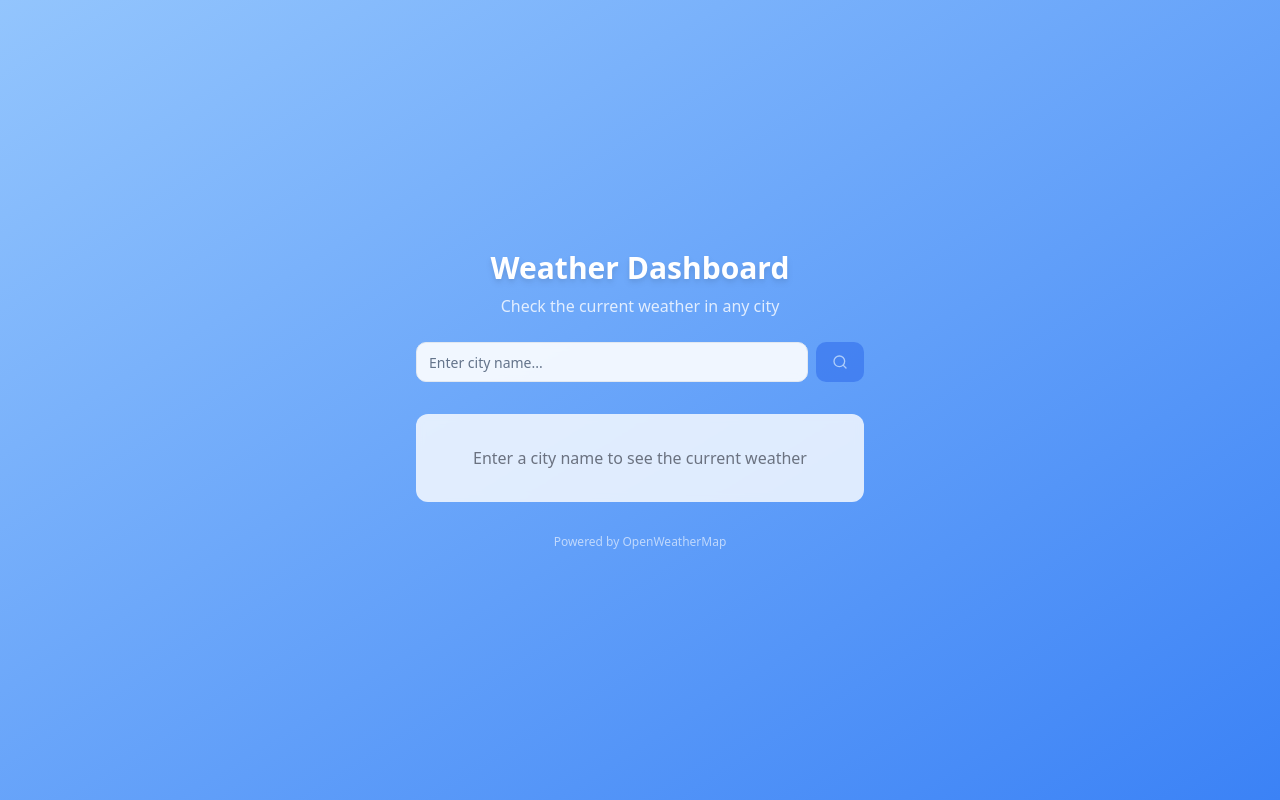
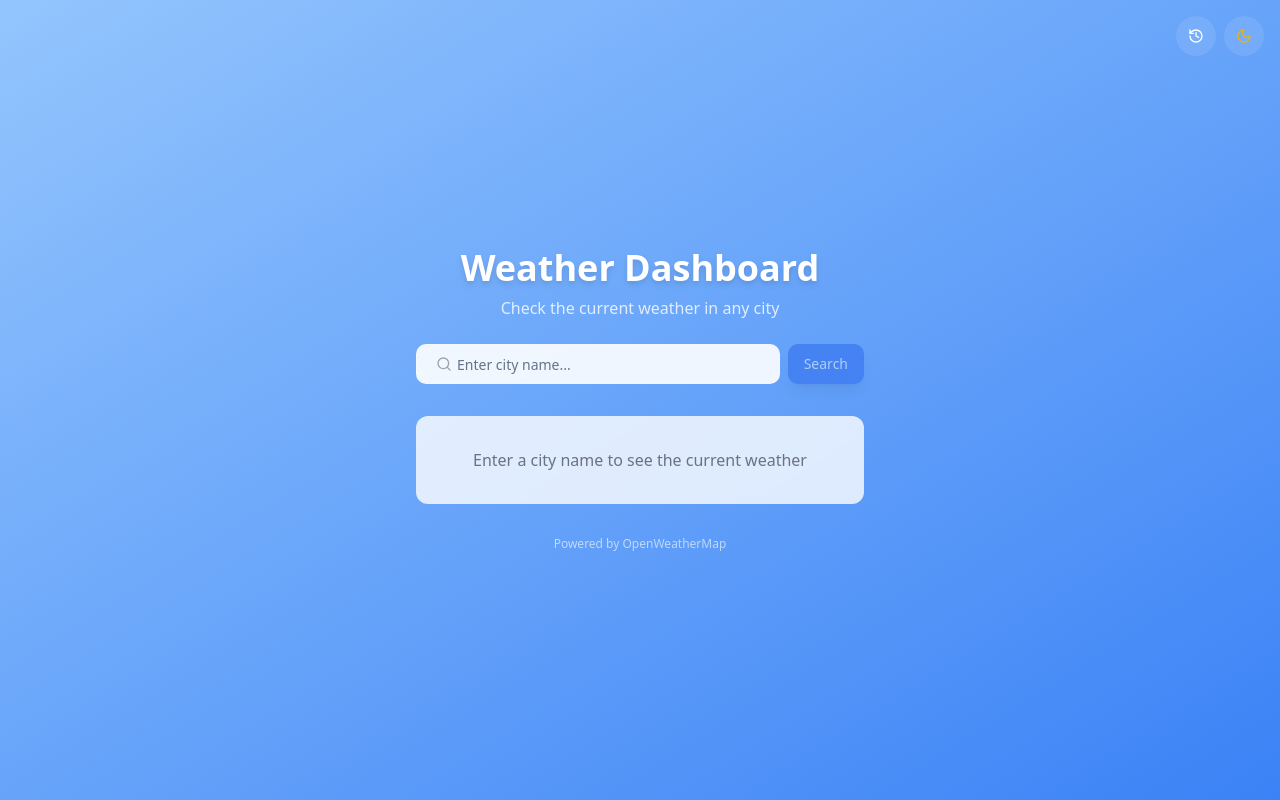
Before and after one commit to Gauranshi20/city-sky-viewer, a React (Vite) app: page / in a window 1280 px wide. Built offline with nearby package versions, Linux system fonts and the light colour scheme.

Commit message:
Refactor: Improve UI and add dark mode
This commit refactors the UI for a more customized and beautiful look. It also adds dark and light mode features.

```diff
--- a/src/App.tsx
+++ b/src/App.tsx
@@ -1,8 +1,10 @@
+
 import { Toaster } from "@/components/ui/toaster";
 import { Toaster as Sonner } from "@/components/ui/sonner";
 import { TooltipProvider } from "@/components/ui/tooltip";
 import { QueryClient, QueryClientProvider } from "@tanstack/react-query";
 import { BrowserRouter, Routes, Route } from "react-router-dom";
+import { ThemeProvider } from "@/context/ThemeContext";
 import Index from "./pages/Index";
 import NotFound from "./pages/NotFound";
 
@@ -10,6 +12,7 @@ const queryClient = new QueryClient();
 
 const App = () => (
   <QueryClientProvider client={queryClient}>
+    <ThemeProvider>
       <TooltipProvider>
         <Toaster />
         <Sonner />
@@ -21,6 +24,7 @@ const App = () => (
           </Routes>
         </BrowserRouter>
       </TooltipProvider>
+    </ThemeProvider>
   </QueryClientProvider>
 );
 
--- a/src/components/SearchBar.tsx
+++ b/src/components/SearchBar.tsx
@@ -20,25 +20,26 @@ const SearchBar: React.FC<SearchBarProps> = ({ onSearch, isLoading }) => {
   };
 
   return (
-    <form onSubmit={handleSubmit} className="w-full max-w-md">
-      <div className="flex w-full items-center space-x-2">
+    <form onSubmit={handleSubmit} className="w-full max-w-md relative">
+      <div className="flex w-full items-center space-x-2 relative">
         <Input
           type="text"
           placeholder="Enter city name..."
           value={city}
           onChange={(e) => setCity(e.target.value)}
-          className="flex-1 bg-white/90 dark:bg-gray-800/90 backdrop-blur-sm"
+          className="flex-1 bg-white/90 dark:bg-gray-800/90 backdrop-blur-sm border-white/20 dark:border-gray-700 text-gray-800 dark:text-gray-200 pl-10"
           disabled={isLoading}
         />
+        <Search className="absolute left-3 top-1/2 transform -translate-y-1/2 h-4 w-4 text-gray-400" />
         <Button
           type="submit"
           disabled={isLoading || !city.trim()}
-          className="bg-primary hover:bg-primary/90"
+          className="bg-primary hover:bg-primary/90 transition-all duration-300 shadow-lg hover:shadow-primary/20"
         >
           {isLoading ? (
             <div className="h-5 w-5 animate-spin rounded-full border-2 border-white border-t-transparent" />
           ) : (
-            <Search className="h-5 w-5" />
+            <span>Search</span>
           )}
         </Button>
       </div>
--- /dev/null
+++ b/src/components/ThemeToggle.tsx
@@ -0,0 +1,27 @@
+
+import React from 'react';
+import { Sun, Moon } from 'lucide-react';
+import { useTheme } from '@/context/ThemeContext';
+import { Button } from '@/components/ui/button';
+
+const ThemeToggle: React.FC = () => {
+  const { theme, toggleTheme } = useTheme();
+
+  return (
+    <Button
+      variant="ghost"
+      size="icon"
+      onClick={toggleTheme}
+      className="rounded-full w-10 h-10 bg-white/10 backdrop-blur-md text-white hover:bg-white/20 dark:bg-gray-800/30 dark:hover:bg-gray-800/60 transition-all"
+      aria-label="Toggle theme"
+    >
+      {theme === 'light' ? (
+        <Moon className="h-5 w-5 text-yellow-500" />
+      ) : (
+        <Sun className="h-5 w-5 text-yellow-400" />
+      )}
+    </Button>
+  );
+};
+
+export default ThemeToggle;
--- a/src/components/WeatherDashboard.tsx
+++ b/src/components/WeatherDashboard.tsx
@@ -1,14 +1,26 @@
-import React, { useState } from 'react';
+import React, { useState, useEffect } from 'react';
 import SearchBar from './SearchBar';
 import WeatherCard from './WeatherCard';
+import ThemeToggle from './ThemeToggle';
 import { getWeatherByCity, WeatherData, getWeatherBackgroundClass } from '@/services/weatherService';
 import { useToast } from '@/hooks/use-toast';
+import { History, RefreshCw } from 'lucide-react';
+import { Sheet, SheetContent, SheetTrigger } from '@/components/ui/sheet';
+import { Button } from '@/components/ui/button';
+import { useTheme } from '@/context/ThemeContext';
 
 const WeatherDashboard: React.FC = () => {
   const [weatherData, setWeatherData] = useState<WeatherData | null>(null);
   const [isLoading, setIsLoading] = useState(false);
   const [backgroundClass, setBackgroundClass] = useState('weather-gradient-default');
+  const [searchHistory, setSearchHistory] = useState<string[]>([]);
   const { toast } = useToast();
+  const { theme } = useTheme();
+
+  useEffect(() => {
+    const storedHistory = JSON.parse(localStorage.getItem('weatherSearchHistory') || '[]');
+    setSearchHistory(storedHistory);
+  }, []);
 
   const handleSearch = async (city: string) => {
     setIsLoading(true);
@@ -16,16 +28,11 @@ const WeatherDashboard: React.FC = () => {
       const data = await getWeatherByCity(city);
       setWeatherData(data);
       setBackgroundClass(getWeatherBackgroundClass(data.condition));
-      // Store the search in localStorage
-      const searchHistory = JSON.parse(localStorage.getItem('weatherSearchHistory') || '[]');
-      if (!searchHistory.includes(city)) {
-        searchHistory.unshift(city);
-        // Keep only the last 5 searches
-        if (searchHistory.length > 5) {
-          searchHistory.pop();
-        }
-        localStorage.setItem('weatherSearchHistory', JSON.stringify(searchHistory));
-      }
+
+      const updatedHistory = [city, ...searchHistory.filter(item => item.toLowerCase() !== city.toLowerCase())];
+      const limitedHistory = updatedHistory.slice(0, 5);
+      setSearchHistory(limitedHistory);
+      localStorage.setItem('weatherSearchHistory', JSON.stringify(limitedHistory));
     } catch (error) {
       let message = 'Failed to fetch weather data';
       if (error instanceof Error) {
@@ -41,10 +48,56 @@ const WeatherDashboard: React.FC = () => {
     }
   };
 
+  const refreshWeather = async () => {
+    if (weatherData) {
+      handleSearch(weatherData.city);
+    }
+  };
+
   return (
-    <div className={`min-h-screen flex flex-col items-center justify-center p-4 transition-all duration-500 ${backgroundClass}`}>
-      <div className="w-full max-w-md text-center mb-8">
-        <h1 className="text-3xl font-bold mb-2 text-white drop-shadow-md">Weather Dashboard</h1>
+    <div
+      className={`min-h-screen flex flex-col items-center justify-center p-4 transition-all duration-500 ${backgroundClass} ${theme === 'dark' ? 'dark' : ''}`}
+    >
+      <div className="absolute top-4 right-4 z-10 flex gap-2">
+        <Sheet>
+          <SheetTrigger asChild>
+            <Button
+              variant="ghost"
+              size="icon"
+              className="rounded-full w-10 h-10 bg-white/10 backdrop-blur-md text-white hover:bg-white/20 dark:bg-gray-800/30 dark:hover:bg-gray-800/60 transition-all"
+            >
+              <History className="h-5 w-5" />
+            </Button>
+          </SheetTrigger>
+          <SheetContent className="bg-white/90 dark:bg-gray-800/90 backdrop-blur-lg">
+            <div className="py-6">
+              <h3 className="text-lg font-medium mb-4">Search History</h3>
+              <div className="space-y-2">
+                {searchHistory.length > 0 ? (
+                  searchHistory.map((city, index) => (
+                    <Button
+                      key={index}
+                      variant="outline"
+                      className="w-full justify-start"
+                      onClick={() => handleSearch(city)}
+                    >
+                      {city}
+                    </Button>
+                  ))
+                ) : (
+                  <p className="text-sm text-gray-500 dark:text-gray-400">No search history yet</p>
+                )}
+              </div>
+            </div>
+          </SheetContent>
+        </Sheet>
+        <ThemeToggle />
+      </div>
+
+      <div className="w-full max-w-md text-center mb-8 relative">
+        <h1 className="text-4xl font-bold mb-2 text-white drop-shadow-md animate-fade-in">
+          Weather Dashboard
+        </h1>
         <p className="text-white/80 mb-6">Check the current weather in any city</p>
         <SearchBar onSearch={handleSearch} isLoading={isLoading} />
       </div>
@@ -57,9 +110,19 @@ const WeatherDashboard: React.FC = () => {
           </div>
         </div>
       ) : weatherData ? (
-        <WeatherCard data={weatherData} />
+        <div className="relative w-full max-w-md">
+          <WeatherCard data={weatherData} />
+          <Button
+            variant="ghost"
+            size="icon"
+            className="absolute -top-2 -right-2 rounded-full w-9 h-9 bg-white/20 backdrop-blur-sm hover:bg-white/30 text-white"
+            onClick={refreshWeather}
+          >
+            <RefreshCw className="h-4 w-4" />
+          </Button>
+        </div>
       ) : (
-        <div className="w-full max-w-md p-8 bg-white/80 dark:bg-gray-800/80 backdrop-blur-sm rounded-lg text-center">
+        <div className="w-full max-w-md p-8 bg-white/80 dark:bg-gray-800/80 backdrop-blur-sm rounded-lg text-center animate-fade-in">
           <p className="text-gray-500 dark:text-gray-400">
             Enter a city name to see the current weather
           </p>
--- /dev/null
+++ b/src/context/ThemeContext.tsx
@@ -0,0 +1,53 @@
+
+import React, { createContext, useContext, useEffect, useState } from 'react';
+
+type Theme = 'light' | 'dark';
+
+interface ThemeContextType {
+  theme: Theme;
+  toggleTheme: () => void;
+}
+
+const ThemeContext = createContext<ThemeContextType | undefined>(undefined);
+
+export function ThemeProvider({ children }: { children: React.ReactNode }) {
+  const [theme, setTheme] = useState<Theme>(() => {
+    // Check for stored theme preference or user's system preference
+    const savedTheme = localStorage.getItem('theme') as Theme;
+    if (savedTheme) return savedTheme;
+
+    return window.matchMedia('(prefers-color-scheme: dark)').matches
+      ? 'dark'
+      : 'light';
+  });
+
+  useEffect(() => {
+    // Update document class when theme changes
+    if (theme === 'dark') {
+      document.documentElement.classList.add('dark');
+    } else {
+      document.documentElement.classList.remove('dark');
+    }
+
+    // Store theme preference
+    localStorage.setItem('theme', theme);
+  }, [theme]);
+
+  const toggleTheme = () => {
+    setTheme(prevTheme => prevTheme === 'light' ? 'dark' : 'light');
+  };
+
+  return (
+    <ThemeContext.Provider value={{ theme, toggleTheme }}>
+      {children}
+    </ThemeContext.Provider>
+  );
+}
+
+export function useTheme() {
+  const context = useContext(ThemeContext);
+  if (context === undefined) {
+    throw new Error('useTheme must be used within a ThemeProvider');
+  }
+  return context;
+}
--- a/tailwind.config.ts
+++ b/tailwind.config.ts
@@ -98,12 +98,45 @@ export default {
 				'pulse-slow': {
 					'0%, 100%': { opacity: '1' },
 					'50%': { opacity: '0.5' }
+				},
+				'fade-in': {
+					'0%': {
+						opacity: '0',
+						transform: 'translateY(10px)'
+					},
+					'100%': {
+						opacity: '1',
+						transform: 'translateY(0)'
+					}
+				},
+				'fade-out': {
+					'0%': {
+						opacity: '1',
+						transform: 'translateY(0)'
+					},
+					'100%': {
+						opacity: '0',
+						transform: 'translateY(10px)'
+					}
+				},
+				'scale-in': {
+					'0%': {
+						transform: 'scale(0.95)',
+						opacity: '0'
+					},
+					'100%': {
+						transform: 'scale(1)',
+						opacity: '1'
+					}
 				}
 			},
 			animation: {
 				'accordion-down': 'accordion-down 0.2s ease-out',
 				'accordion-up': 'accordion-up 0.2s ease-out',
-				'pulse-slow': 'pulse-slow 3s infinite'
+				'pulse-slow': 'pulse-slow 3s infinite',
+				'fade-in': 'fade-in 0.5s ease-out',
+				'fade-out': 'fade-out 0.5s ease-out',
+				'scale-in': 'scale-in 0.3s ease-out'
 			}
 		}
 	},
```
Also changed, not shown: src/components/WeatherCard.tsx (+25 -21 lines). Lines whose indentation alone changed are shown as unchanged.
